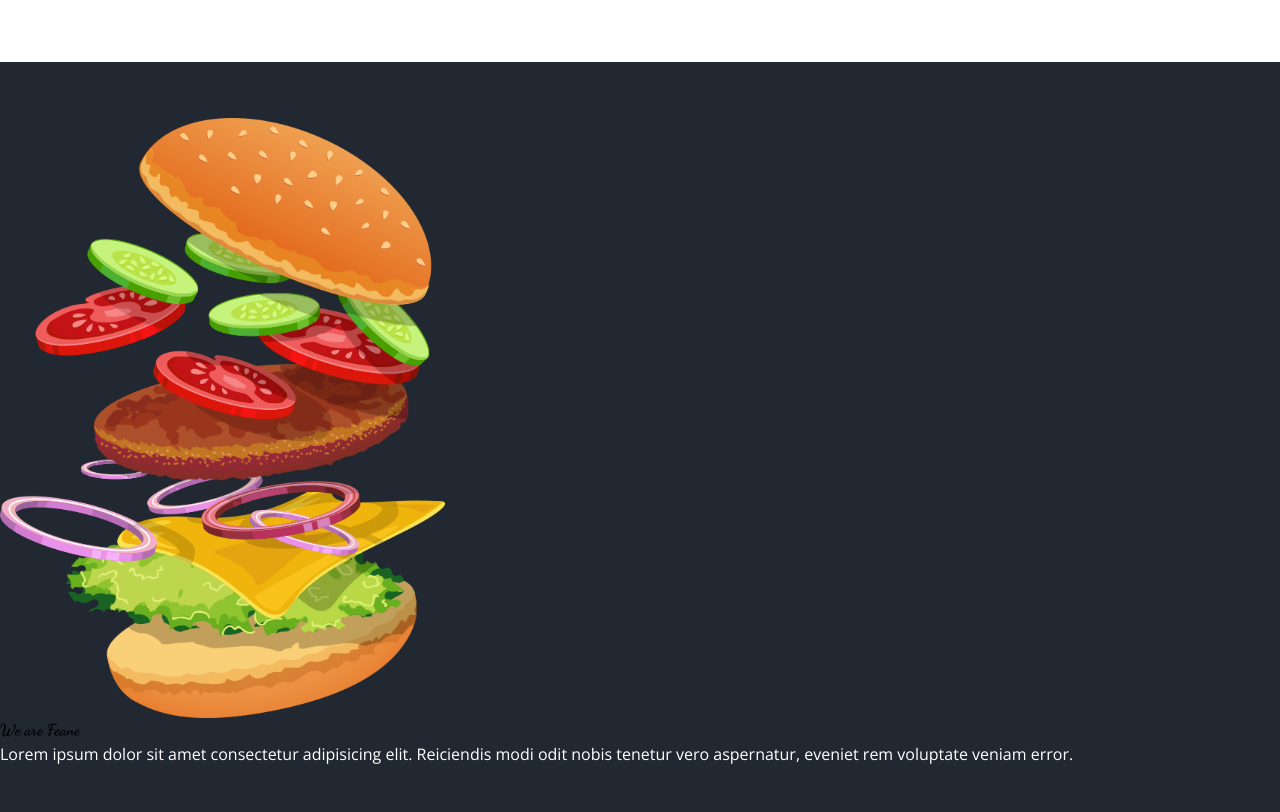
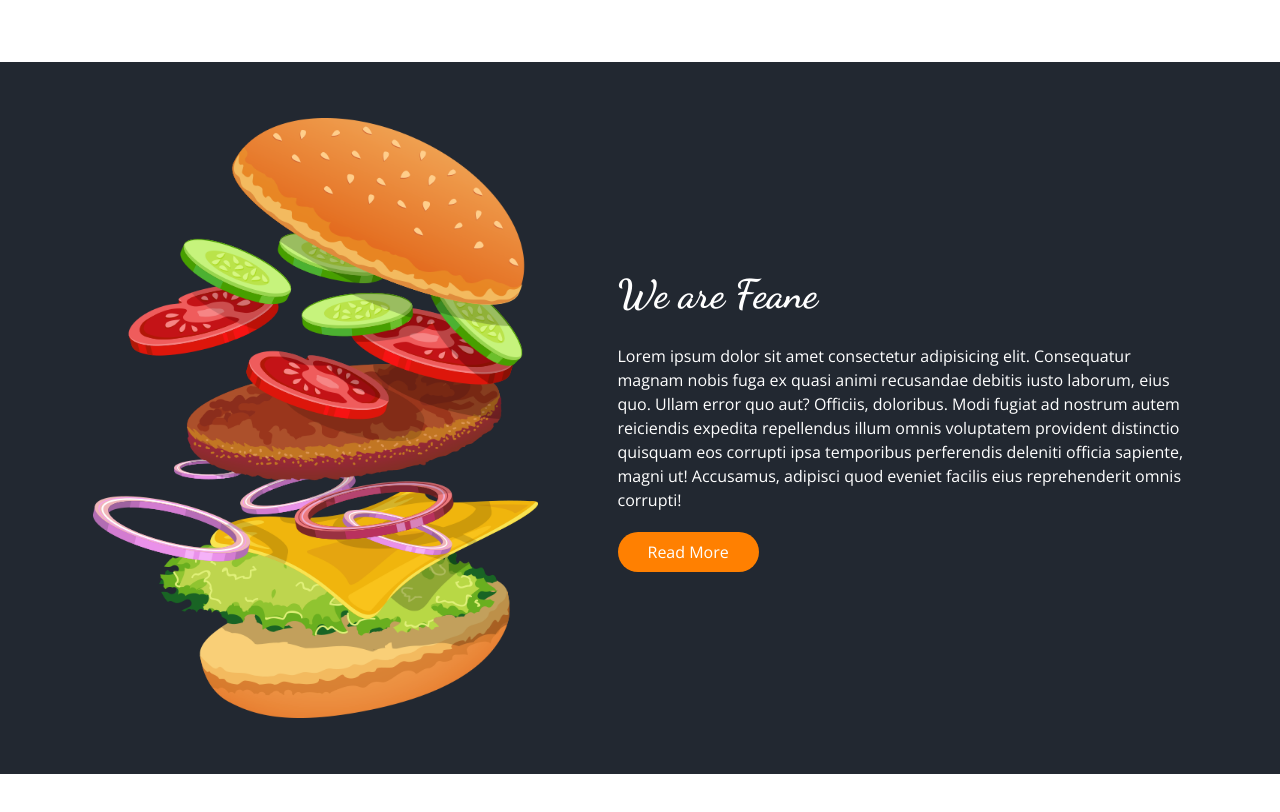
Before and after one commit to ilkaytech/fast_food_website, a Next.js app: page /home in a window 1280 px wide. Shown: the part 1651-2463 px from the top of the page. After the commit the page ends 2425 px from the top, so only its background shows below. Built offline with nearby package versions, Linux system fonts and the light colour scheme.

Commit message:
about end

```diff
--- a/components/About.jsx
+++ b/components/About.jsx
@@ -4,17 +4,24 @@ import Title from "./ui/Title";
 const About = () => {
   return (
     <div className="bg-secondary py-14">
-      <div className="contaner mx-auto">
-        <div className="relative w-[445px] h-[600px]">
-          <Image src="/images/about-img.png" alt="" layout="fill" />
+      <div className="container mx-auto flex items-center text-white gap-20 justify-center flex-wrap-reverse">
+        <div className="flex justify-center">
+          <div className="relative w-[445px] h-[600px] flex justify-center w-[300px] h-[450px]">
+            <Image src="/images/about-img.png" alt="" layout="fill" />
+          </div>
         </div>
-        <div>
-          <Title>We are Feane</Title>
-          <p className="text-white ">
-            Lorem ipsum dolor sit amet consectetur adipisicing elit. Reiciendis
-            modi odit nobis tenetur vero aspernatur, eveniet rem voluptate
-            veniam error.
+        <div className="md:w-1/2">
+          <Title addClass="text-[40px]">We are Feane</Title>
+          <p className="my-5 flex flex-col items-center">
+            Lorem ipsum dolor sit amet consectetur adipisicing elit. Consequatur
+            magnam nobis fuga ex quasi animi recusandae debitis iusto laborum,
+            eius quo. Ullam error quo aut? Officiis, doloribus. Modi fugiat ad
+            nostrum autem reiciendis expedita repellendus illum omnis voluptatem
+            provident distinctio quisquam eos corrupti ipsa temporibus
+            perferendis deleniti officia sapiente, magni ut! Accusamus, adipisci
+            quod eveniet facilis eius reprehenderit omnis corrupti!
           </p>
+          <button className="btn-primary">Read More</button>
         </div>
       </div>
     </div>
```
